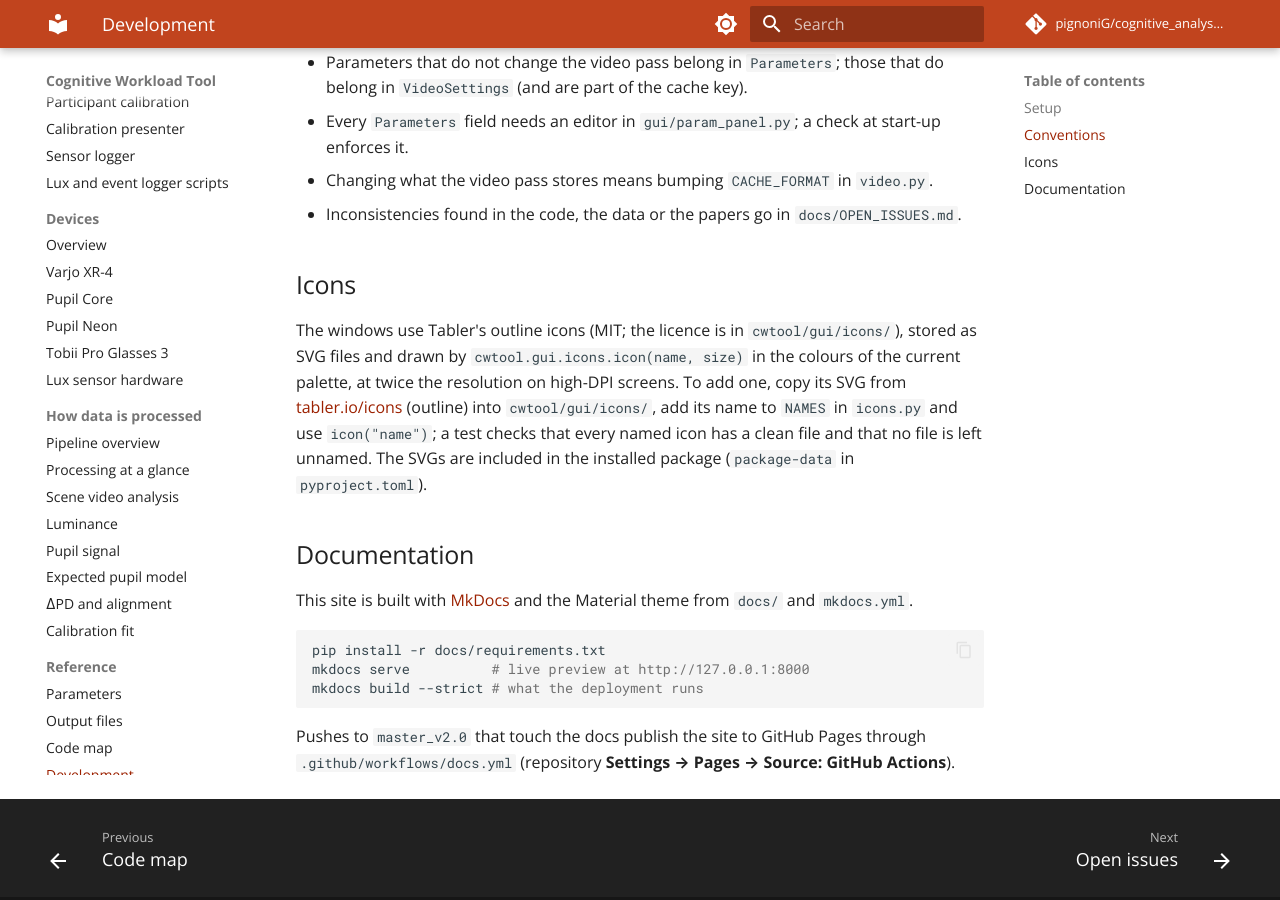
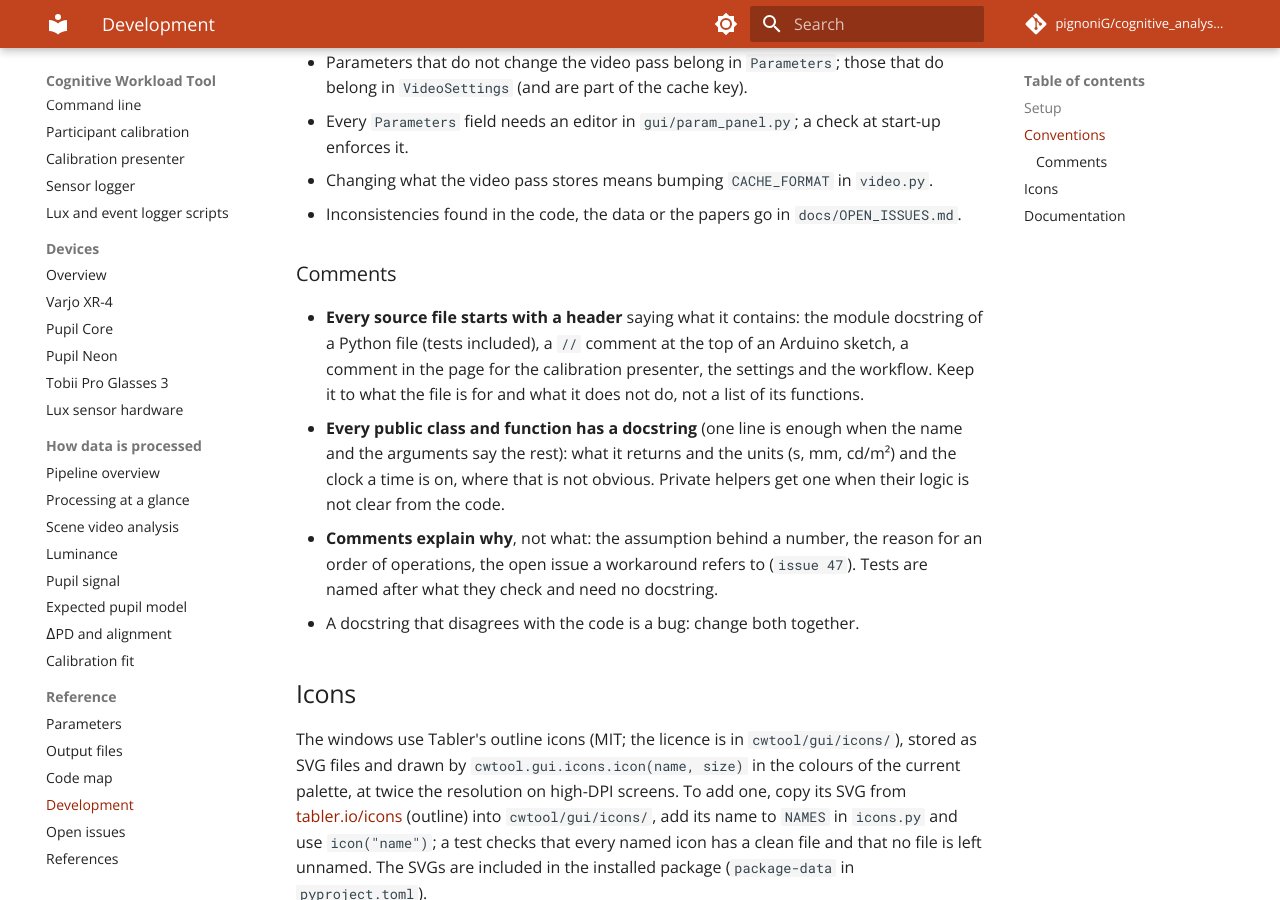
Before and after one commit to pignoniG/cognitive_analysis_tool, an MkDocs documentation site: the page built from docs/reference/development.md, in a window 1280 px wide and 900 px high, scrolled down 830 px. Built offline with MkDocs 1.6.1 and Material for MkDocs 9.7.7, drawn with Linux system fonts in a browser that asks for light colours; comment, search, counter and statistics services are not loaded.

Commit message:
Docs: commenting conventions, entry points and test headers in the code map

```diff
--- a/docs/reference/development.md
+++ b/docs/reference/development.md
@@ -29,6 +29,18 @@
 - Changing what the video pass stores means bumping `CACHE_FORMAT` in `video.py`.
 - Inconsistencies found in the code, the data or the papers go in `docs/OPEN_ISSUES.md`.
 
+### Comments
+
+- **Every source file starts with a header** saying what it contains: the module docstring of a Python file (tests
+  included), a `//` comment at the top of an Arduino sketch, a comment in the page for the calibration presenter, the
+  settings and the workflow. Keep it to what the file is for and what it does not do, not a list of its functions.
+- **Every public class and function has a docstring** (one line is enough when the name and the arguments say the
+  rest): what it returns and the units (s, mm, cd/m²) and the clock a time is on, where that is not obvious. Private
+  helpers get one when their logic is not clear from the code.
+- **Comments explain why**, not what: the assumption behind a number, the reason for an order of operations, the open
+  issue a workaround refers to (`issue 47`). Tests are named after what they check and need no docstring.
+- A docstring that disagrees with the code is a bug: change both together.
+
 ## Icons
 
 The windows use Tabler's outline icons (MIT; the licence is in `cwtool/gui/icons/`), stored as SVG files and drawn
```
Also changed, not shown: docs/reference/code-map.md (+4 -2 lines).
